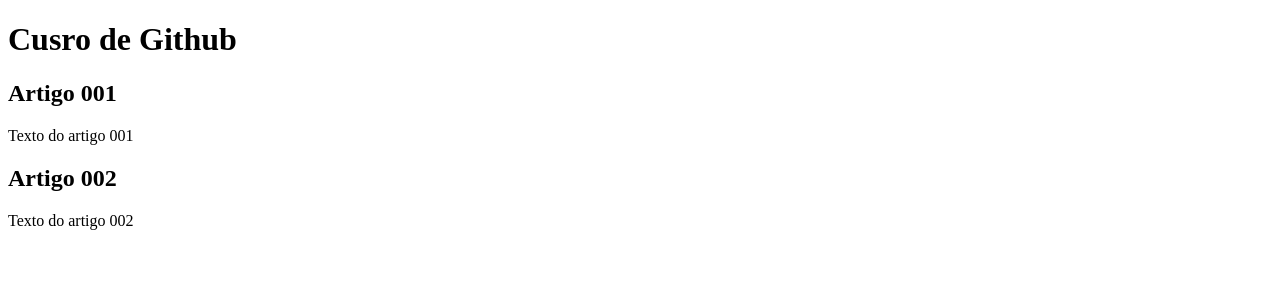
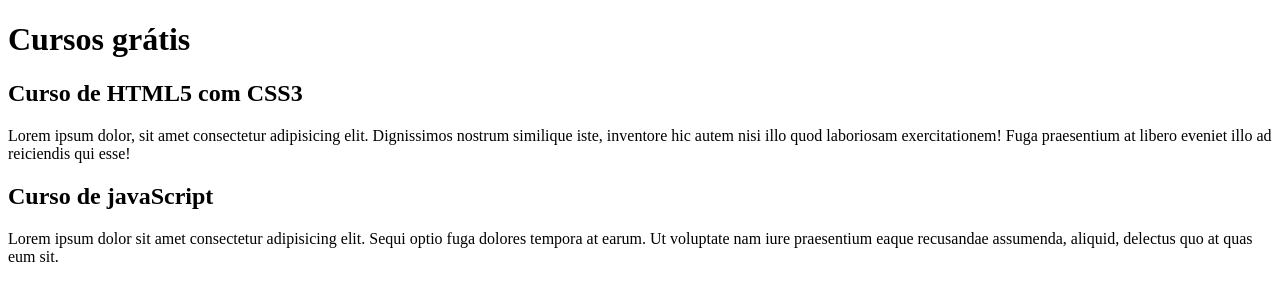
Before and after one commit to alexj88/projeto-site, a plain HTML site: page index.html in a window 1280 px wide. Drawn offline with Linux system fonts and the light colour scheme.

Commit message:
comecei a escrever conteudo

```diff
--- a/index.html
+++ b/index.html
@@ -3,20 +3,20 @@
 <head>
     <meta charset="UTF-8">
     <meta name="viewport" content="width=device-width, initial-scale=1.0">
-    <title>Curso de Github</title>
+    <title>Titulo do site</title>
 </head>
 <body>
     <main>
         <header>
-            <h1>Cusro de Github</h1>
+            <h1>Cursos grátis</h1>
         </header>
         <article>
-            <h2>Artigo 001</h2>
-            <p>Texto do artigo 001</p>
+            <h2>Curso de HTML5 com CSS3</h2>
+            <p>Lorem ipsum dolor, sit amet consectetur adipisicing elit. Dignissimos nostrum similique iste, inventore hic autem nisi illo quod laboriosam exercitationem! Fuga praesentium at libero eveniet illo ad reiciendis qui esse!</p>
         </article>
         <article>
-            <h2>Artigo 002</h2>
-            <p>Texto do artigo 002</p>
+            <h2>Curso de javaScript</h2>
+            <p>Lorem ipsum dolor sit amet consectetur adipisicing elit. Sequi optio fuga dolores tempora at earum. Ut voluptate nam iure praesentium eaque recusandae assumenda, aliquid, delectus quo at quas eum sit.</p>
         </article>
     </main>
 </body>
```
